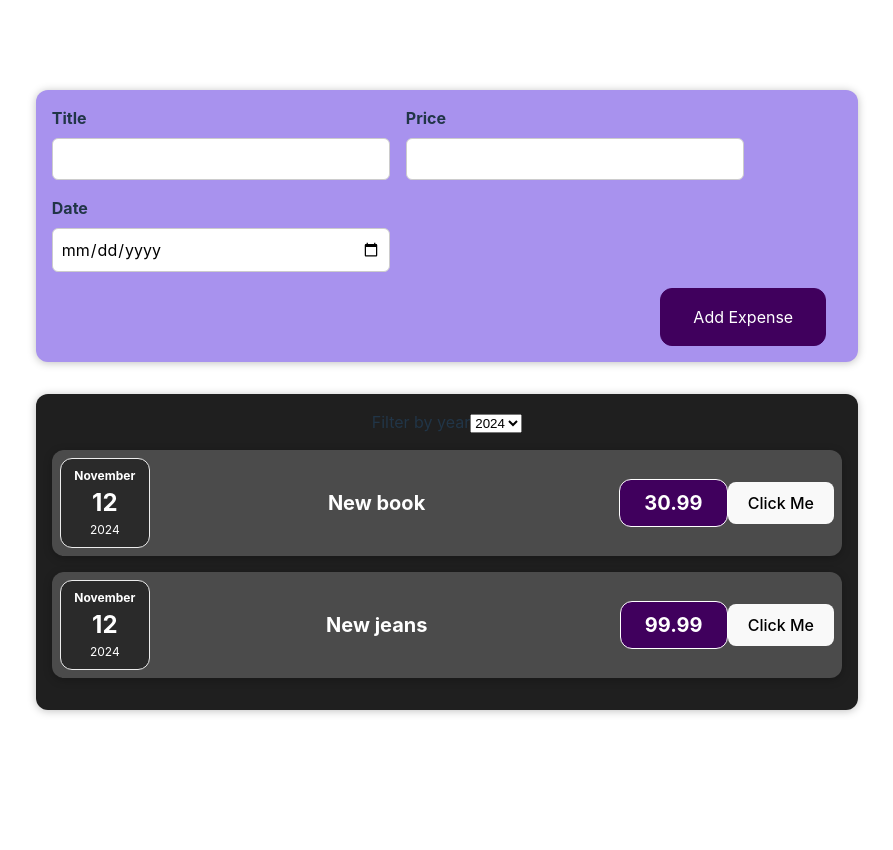
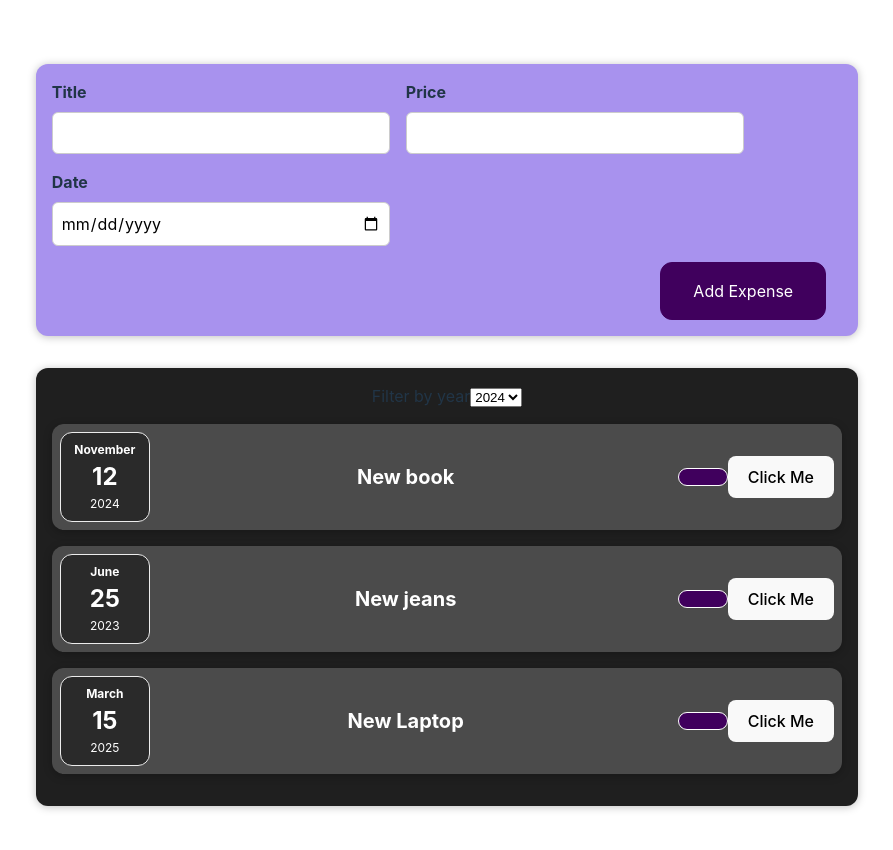
Before and after one commit to GreenBean0303/REACT, a React (Vite) app in the folder React/: page / in a window 1280 px wide. Shown: the top 850 px of the page, without its empty margins (193-1086 px from the left). Before the commit the page ends 800 px from the top, so only its background shows below. Built offline with nearby package versions, Linux system fonts and the light colour scheme.

Commit message:
new 13. Vormi andmete kuvamine nimekirjast

```diff
--- a/React/src/App.jsx
+++ b/React/src/App.jsx
@@ -1,29 +1,41 @@
 import './App.css';
 import Expenses from './components/Expenses/Expenses.jsx';
 import NewExpense from './components/New Expense/NewExpense.jsx';
+import { useState } from "react";
 
-const App = () => {
-    const expenses = [
+const DUMMY_EXPENSES = [
   {
+      id: "id1",
       date: new Date(2024, 10, 12),
       title: "New book",
-            price: 30.99
+      amount: 30.99
   },
   {
-            date: new Date(2024, 10, 12),
+      id: "id2",
+      date: new Date(2023, 5, 25),
       title: "New jeans",
-            price: 99.99
+      amount: 99.99
+  },
+  {
+      id: "id3",
+      date: new Date(2025, 2, 15),
+      title: "New Laptop",
+      amount: 1200
   }
 ];
 
+const App = () => {
+  const [expenses, setExpenses] = useState(DUMMY_EXPENSES);
+
   const addExpenseHandler = (expense) => {
-        console.log("In App.jsx");
+      console.log("In App.js");
       console.log(expense);
+      setExpenses ([expense, ...previousexpenses])
   };
 
   return (
       <div className="App">
-            <NewExpense onAddExpense={addExpenseHandler} />
+          <NewExpense onAddExpense={addExpenseHandler}></NewExpense>
           <Expenses expenses={expenses} />
       </div>
   );
```
Lines whose indentation alone changed are shown as unchanged.
